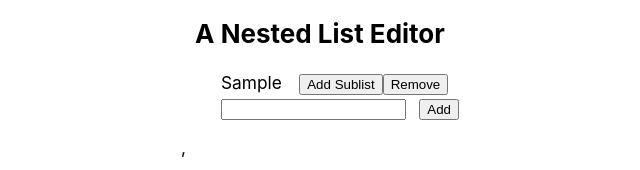
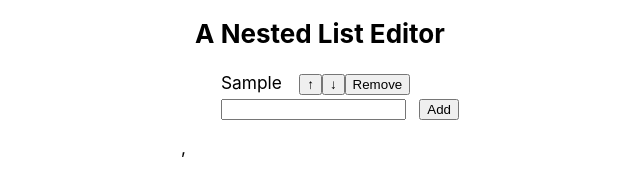
Before and after one commit to asux/nested_list, a React (Create React App) app: page / in a window 1280 px wide. Both pictures are taken after typing "Sample" into the empty fields and a click on the button "Add". Shown: the part 323-493 px from the top of the page, without its empty margins (320-960 px from the left). Built offline with nearby package versions, Linux system fonts and the light colour scheme.

Commit message:
refactor: some fixes

```diff
--- /dev/null
+++ b/src/List.js
@@ -0,0 +1,106 @@
+import React, { useState } from "react";
+import PropTypes from "prop-types";
+import ListItem from "./ListItem";
+import { generateId } from "./utils";
+
+function compareByPosition(a, b) {
+  if (a.position < b.position) {
+    return -1;
+  }
+  if (a.position > b.position) {
+    return 1;
+  }
+  return 0;
+}
+
+const List = (props) => {
+  const [items, setItems] = useState(props.items || []);
+  const [newItemText, setNewItemText] = useState('');
+
+  const handleMoveUp = (itemId) => {
+        console.error('moving up', itemId);
+        const currentItemPositionIndex = items.findIndex((i) => i.id === itemId);
+        const prevItemPositionIndex = currentItemPositionIndex - 1;
+        console.error(currentItemPositionIndex, prevItemPositionIndex);
+        const newItems = items.map((item, index) => {
+            if (index === currentItemPositionIndex) {
+              return items[prevItemPositionIndex]
+            }
+            if (index === prevItemPositionIndex) {
+              return items[currentItemPositionIndex]
+            }
+
+            return item
+        });
+        console.error(newItems);
+        setItems(newItems);
+  };
+
+  const handleMoveDown = (itemId) => {
+    const currentItemPositionIndex = items.findIndex((i) => i.id === itemId);
+    const nextItemPositionIndex = currentItemPositionIndex + 1;
+    const newItems = items.map((item, index) => {
+      if (index === nextItemPositionIndex) {
+        return items[currentItemPositionIndex]
+      }
+      if (index === currentItemPositionIndex) {
+        return items[nextItemPositionIndex]
+      }
+
+      return item
+    });
+    setItems(newItems);
+  };
+
+  const addItem = (e) => {
+    e.preventDefault();
+    let newItems = [...items, {
+      id: generateId(),
+      text: newItemText,
+    }];
+    setItems(newItems);
+    setNewItemText('');
+  };
+
+  function handleRemove(itemId) {
+      setItems(items.filter((item) => item.id !== itemId));
+  }
+
+  return (
+    <ul>
+      {items.map((item) => {
+        console.error(item);
+        return (
+          <li>
+            <ListItem
+              key={item.id}
+              item={item}
+              lastPosition={items.length - 1}
+              handleRemove={handleRemove}
+              handleMoveUp={handleMoveUp}
+              handleMoveDown={handleMoveDown}
+            />
+          </li>
+        )
+      })}
+      <li>
+        <form onSubmit={addItem}>
+          <input
+            type="text"
+            className="add-item"
+            value={newItemText}
+            onChange={(e) => setNewItemText(e.target.value)}
+           />
+          <button type="submit">Add</button>
+        </form>
+      </li>
+    </ul>
+  );
+};
+
+List.propTypes = {
+  items: PropTypes.array,
+  pushToParent: PropTypes.func,
+};
+
+export default List
--- a/src/List.jsx
+++ /dev/null
@@ -1,110 +0,0 @@
-import React, { useState } from "react";
-import PropTypes from "prop-types";
-import ListItem from "./ListItem";
-import { generateId } from "./utils";
-
-function compareByPosition(a, b) {
-  if (a.position < b.position) {
-    return -1;
-  }
-  if (a.position > b.position) {
-    return 1;
-  }
-  return 0;
-}
-
-export default function List(props) {
-  const [items, setItems] = useState(props.items || []);
-  const [newItemText, setNewItemText] = useState("");
-
-  function handleMoveUp(itemId) {
-    return (e) => {
-      e.preventDefault();
-
-      let newItems = [...items];
-      let current = newItems.find((i) => i.id === itemId);
-      let prev = newItems.find((i) => i.position === current.position - 1);
-      current.position -= 1;
-      current.lastPosition = newItems.length + 1;
-      if (prev) {
-        prev.position += 1;
-        prev.lastPosition = newItems.length + 1;
-      }
-      newItems = newItems.sort(compareByPosition);
-      setItems(newItems);
-    };
-  }
-
-  function handleMoveDown(itemId) {
-    return (e) => {
-      e.preventDefault();
-
-      let newItems = [...items];
-      console.debug("copied items:", newItems);
-      let current = newItems.find((i) => i.id === itemId);
-      let next = newItems.find((i) => i.position === current.position + 1);
-      current.position += 1;
-      current.lastPosition = newItems.length + 1;
-      if (next) {
-        next.position -= 1;
-        next.lastPosition = newItems.length + 1;
-      }
-      newItems = newItems.sort(compareByPosition);
-      setItems(newItems);
-    };
-  }
-
-  function handleSubmit(e) {
-    e.preventDefault();
-
-    let newItems = [...items];
-    const newItem = {
-      id: generateId(),
-      position: newItems.length + 1,
-      text: newItemText,
-    };
-    newItems.push(newItem);
-    props.pushToParent && props.pushToParent(newItem);
-    setItems(newItems);
-    setNewItemText("");
-  }
-
-  function handleRemove(itemId) {
-    return (e) => {
-      setItems(items.filter((item) => item.id !== itemId));
-    };
-  }
-
-  return (
-    <ul>
-      {items.map((item, index, list) => (
-        <li>
-          <ListItem
-            key={item.id}
-            item={item}
-            lastPosition={list.length}
-            handleRemove={handleRemove(item.id)}
-            handleMoveUp={handleMoveUp(item.id)}
-            handleMoveDown={handleMoveDown(item.id)}
-          />
-        </li>
-      ))}
-      <li>
-        <form onSubmit={handleSubmit}>
-          <input
-            type="text"
-            className="add-item"
-            value={newItemText}
-            onChange={(e) => setNewItemText(e.target.value)}
-          ></input>
-          <button type="submit">Add</button>
-        </form>
-      </li>
-    </ul>
-  );
-}
-
-List.propTypes = {
-  items: PropTypes.array,
-  pushToParent: PropTypes.func,
-};
--- a/src/ListItem.jsx
+++ b/src/ListItem.jsx
@@ -2,50 +2,13 @@ import React, { useState } from "react";
 import PropTypes from "prop-types";
 import List from "./List";
 
-export default function ListItem(props) {
-  const [item, setItem] = useState(props.item);
-  const first = item.position === 1;
-  const last = item.position === props.lastPosition;
-  let sublistButton;
-
-  const [hasSublist, setHasSublist] = useState(
-    item.items && item.items.length > 0
-  );
-
-  function handleAddItems(e) {
-    e.preventDefault();
-    setHasSublist(true);
-  }
-
-  function handleRemoveItems(e) {
-    e.preventDefault();
-    setHasSublist(false);
-  }
-
-  function pushToParent(newItem) {
-    console.log("pushToParent", newItem);
-    const itemClone = { ...item };
-    const items = itemClone.items || [];
-    items.push(newItem);
-    itemClone.items = items;
-    console.debug(itemClone);
-    setItem(itemClone);
-  }
-
-  if (hasSublist) {
-    sublistButton = <button onClick={handleRemoveItems}>Remove Sublist</button>;
-  } else {
-    sublistButton = <button onClick={handleAddItems}>Add Sublist</button>;
-  }
-
+export default function ListItem({ item, handleRemove, handleMoveUp, handleMoveDown }) {
   return (
     <>
       <span>{item.text}</span>
-      {first || <button onClick={props.handleMoveUp}>&uarr;</button>}
-      {last || <button onClick={props.handleMoveDown}>&darr;</button>}
-      {sublistButton}
-      <button onClick={props.handleRemove}>Remove</button>
-      {hasSublist && <List items={item.items} pushToParent={pushToParent} />}
+      <button onClick={() => handleMoveUp(item.id)}>&uarr;</button>
+      <button onClick={() => handleMoveDown(item.id)}>&darr;</button>
+      <button onClick={() => handleRemove(item.id)}>Remove</button>
     </>
   );
 }
```
